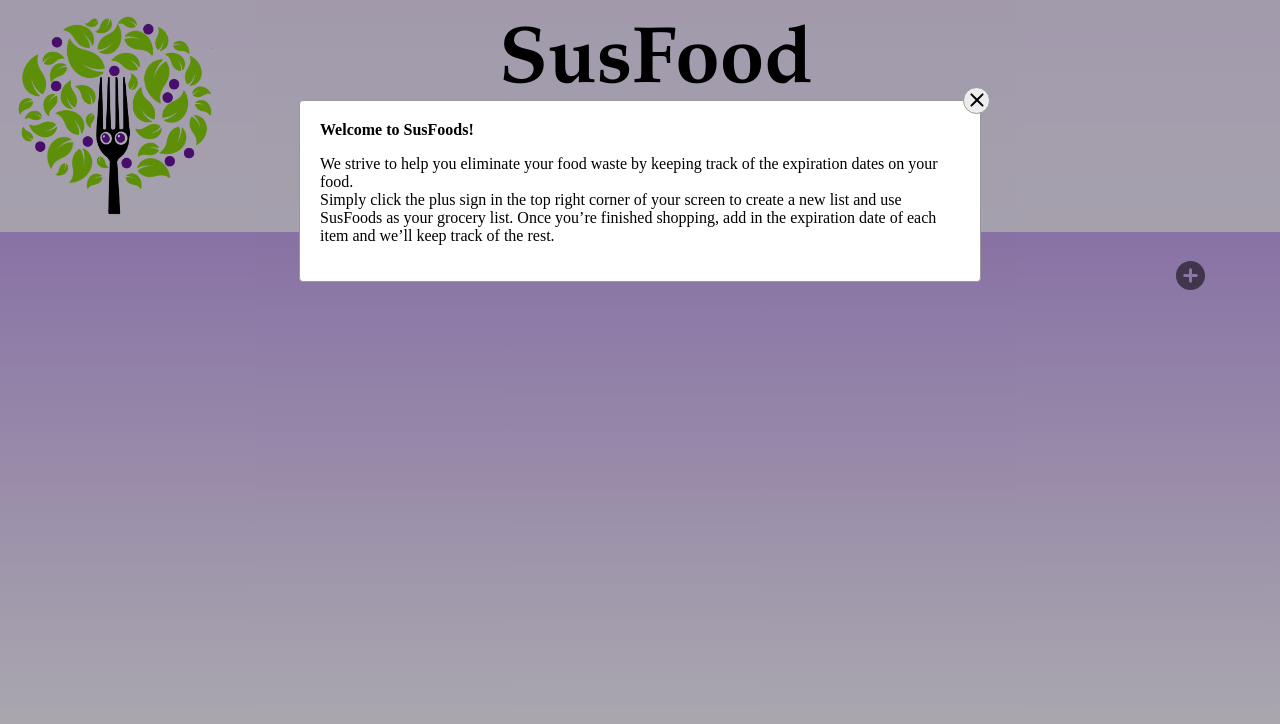
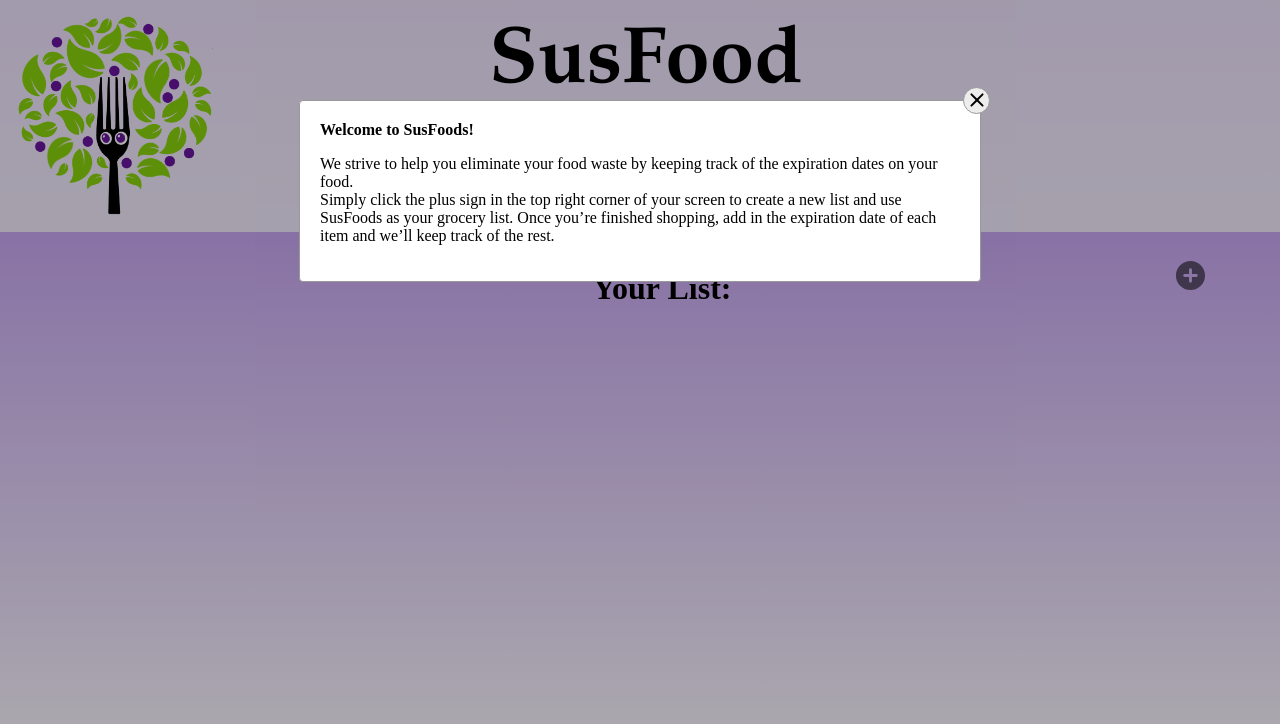
Before and after one commit to Ayon-Bhowmick/HackHolyoke, a React (Create React App) app in the folder sustainability/: page / in a window 1280 px wide. Shown: the top 724 px of the page. Built offline with nearby package versions, Linux system fonts and the light colour scheme.

Commit message:
Fixed Text Alignment and padding

```diff
--- a/sustainability/src/components/AboutUs/AboutUs.css
+++ b/sustainability/src/components/AboutUs/AboutUs.css
@@ -73,6 +73,7 @@
 
   .abt {
     text-align: center;
+    font-size: 32px;
     padding-top: 20px;
   }
 
--- a/sustainability/src/components/Demo/Demo.css
+++ b/sustainability/src/components/Demo/Demo.css
@@ -1,3 +1,5 @@
 h1 {
     text-align: center;
+    font-size: 32px;
+    padding-top: 20px;
 }
--- a/sustainability/src/components/Header/Navbar.css
+++ b/sustainability/src/components/Header/Navbar.css
@@ -26,7 +26,7 @@
   text-align: center;
   padding: 0px;
   margin: 0px;
-  padding-right: 200px; /*counter for image*/
+  padding-right: 220px; /*counter for image*/
   font-family: 'Palatino Linotype', serif;
   font-size: 80px;
 
@@ -36,7 +36,7 @@
 .Navbar h2 {
   margin-top: -10px;
   text-align: center;
-  padding-right: 200px; /*counter for image*/
+  padding-right: 220px; /*counter for image*/
   font-family: 'Palatino Linotype', serif;
   font-size: 30px;
   font-style: italic;
--- a/sustainability/src/components/MainList/MainList.css
+++ b/sustainability/src/components/MainList/MainList.css
@@ -30,5 +30,6 @@
 h4 {
     margin-left: 95px;
     text-align: center;
-    font-size: 25px;
+    font-size: 32px;
+    padding-top: 20px;
 }
```
